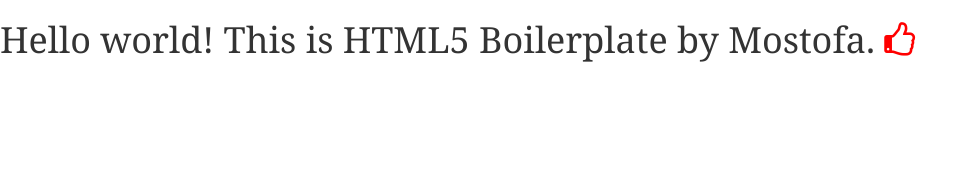
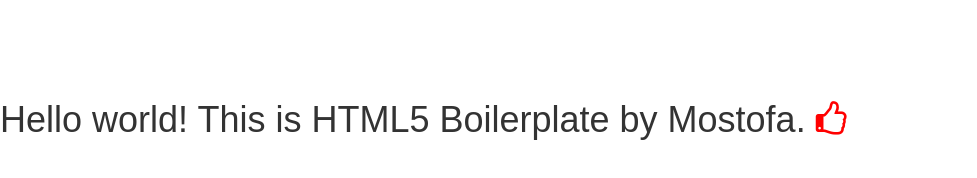
Before and after one commit to ashikjs/HTML5, a plain HTML site: page HTML5/index.html in a window 1280 px wide. Shown: the whole page, without its empty margins (0-977 px from the left). Drawn offline with nearby package versions, Linux system fonts and the light colour scheme.

Commit message:
Update style.css

```diff
--- a/HTML5/style.css
+++ b/HTML5/style.css
@@ -3,8 +3,20 @@
 margin: 0;
 padding: 0;
 font-size: 90%;
-font-family: georgia, times, "times new roman", serif;
+font-family: Arial, Helvetica, sans-serif;
 }
+h1{ margin-top: 100px;}
 .ex_c {
 	color: red;
+
+		-webkit-transition: 5s;
+	 -ms-transition: 5s;
+	transition:  5s ;
 }
+.ex_c:hover {
+	color: green;
+	font-size: 600%;
+	cursor:pointer;
+	position: absolute;
+
+}
```
